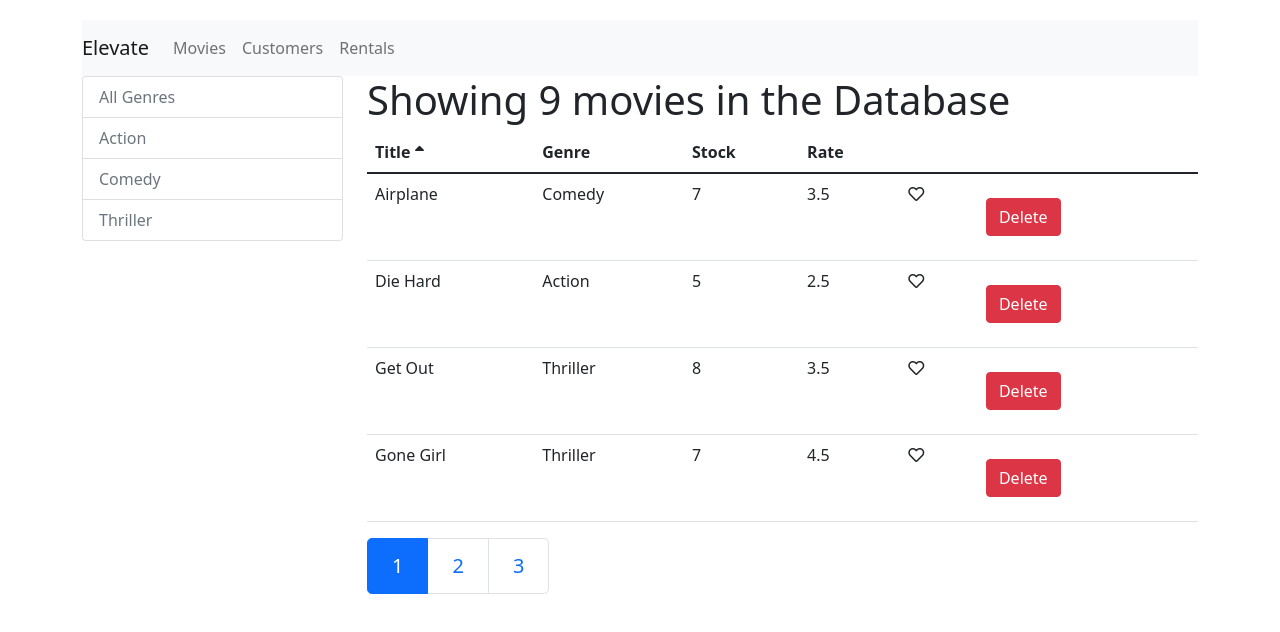
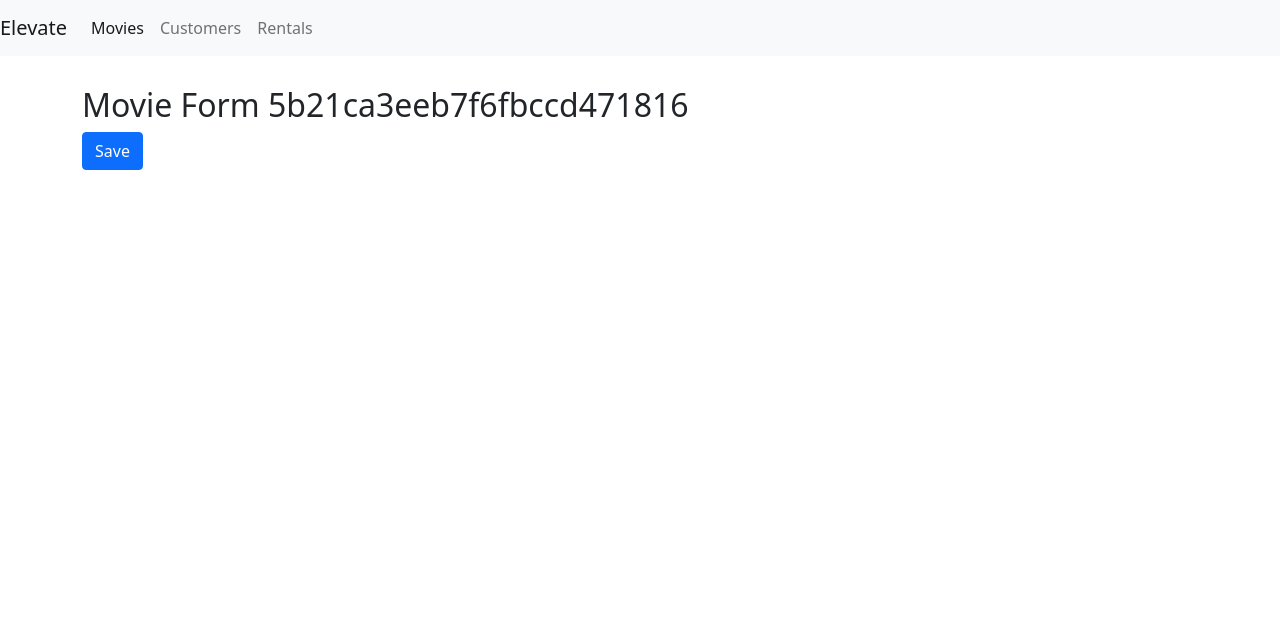
Before and after one commit to Veenakrishna2313/Elevate, a React (Create React App) app: page /movies/5b21ca3eeb7f6fbccd471816 in a window 1280 px wide. Shown: the top 632 px of the page. Built offline with nearby package versions, Linux system fonts and the light colour scheme.

Commit message:
Routing complete

```diff
--- a/src/App.js
+++ b/src/App.js
@@ -1,5 +1,5 @@
+import React from "react";
 
-import "./App.css";
 import "bootstrap/dist/css/bootstrap.css";
 import "font-awesome/css/font-awesome.css";
 import Movies from "./Components/movies";
@@ -8,22 +8,26 @@
 import { Route, Switch, Redirect } from "react-router-dom";
 import NavBar from "./Components/common/navbar";
 import NotFound from "./Components/common/notfound";
-
+import MovieForm from "./Components/common/movieForm";
+import "./App.css";
 
 
 function App() {
   return (
+    <React.Fragment>
+      <NavBar/>
       <main className="container">
-      <NavBar />
         <Switch>
+          <Route path="/movies/:id" component={MovieForm}/>
           <Route path="/movies" component={Movies} />
           <Route path="/customers" component={Customers} />
           <Route path="/rentals" component={Rentals} />
-        <Redirect from="/" to="/movies" />
+          <Redirect from="/" exact to="/movies" />
           <Route path="/not-found" component={NotFound} />
-        <Redirect to="not-found" />
+          <Redirect to="/not-found" />
         </Switch>
       </main>
+    </React.Fragment>
   );
 }
 
--- a/src/Components/common/listGroup.jsx
+++ b/src/Components/common/listGroup.jsx
@@ -1,15 +1,14 @@
-
+import React from "react";
 
 const ListGroup = ({items, textProperty, valueProperty, ItemSelect, selectedItem}) => {
 
    console.log("Props for genre");
   return (
-
         <ul className="list-group">
         {items.map((item)=>
         <li key={item[valueProperty]} onClick={()=>ItemSelect(item)} className={item===selectedItem?"list-group-item clickable active": "list-group-item clickable disabled"}>{item[textProperty]}</li>
 
-        )}
+     )}
         </ul>
 
     );
--- /dev/null
+++ b/src/Components/common/movieForm.jsx
@@ -0,0 +1,12 @@
+import React from 'react'
+
+const MovieForm = ({match,history}) => {
+  return (
+    <div>
+    <h2>Movie Form {match.params.id}</h2>
+    <button className="btn btn-primary" onClick={()=>history.push("/movies")}>Save</button>
+    </div>
+   );
+}
+
+export default MovieForm;
--- a/src/Components/common/navbar.jsx
+++ b/src/Components/common/navbar.jsx
@@ -1,20 +1,24 @@
 import React from 'react';
-import Navbar from 'react-bootstrap/Navbar';
-import Nav from 'react-bootstrap/Nav';
-import Container from 'react-bootstrap/Navbar';
-
+// import Navbar from 'react-bootstrap/Navbar';
+// import Nav from 'react-bootstrap/Nav';
+// import Container from 'react-bootstrap/Navbar';
+import {Link, NavLink} from 'react-router-dom';
 const NavBar = () => {
   return (
-    <Navbar bg="light" variant="light">
-    <Navbar.Brand href="/movies">Elevate</Navbar.Brand>
-    <Nav className="me-auto">
-      <Nav.Link href="/movies">Movies</Nav.Link>
-      <Nav.Link href="/customers">Customers</Nav.Link>
-      <Nav.Link href="/rentals">Rentals</Nav.Link>
+   <nav className="navbar navbar-expand-lg navbar-light bg-light">
+  <Link className="navbar-brand" to="/">Elevate</Link>
+  <button className="navbar-toggler" type="button" data-toggle="collapse" data-target="#navbarNavAltMarkup" aria-controls="navbarNavAltMarkup" aria-expanded="false" aria-label="Toggle navigation">
+    <span className="navbar-toggler-icon"></span>
+  </button>
+  <div className="collapse navbar-collapse" id="navbarNavAltMarkup">
+    <div className="navbar-nav">
+      <NavLink className="nav-item nav-link active" to="/movies">Movies </NavLink>
+      <NavLink className="nav-item nav-link" to="/customers">Customers</NavLink>
+      <NavLink className="nav-item nav-link" to="/rentals">Rentals</NavLink>
 
-    </Nav>
-
-  </Navbar>
+    </div>
+  </div>
+</nav>
    );
 }
 
--- a/src/Components/movies.jsx
+++ b/src/Components/movies.jsx
@@ -1,10 +1,8 @@
 import React, { Component } from 'react';
 import { getMovies } from '../services/fakeMovieService';
-
 import 'font-awesome/css/font-awesome.css';
 import Pagination from './common/pagination';
 import { paginate } from '../Utils/paginate';
-
 import { getGenres } from '../services/fakeGenreService';
 import ListGroup from './common/listGroup';
 import MoviesTable from './moviesTable';
@@ -89,10 +87,10 @@
     // conditional rendering : if the count is zero, then it ll show the first return statement. else it will render the table
     const {length:count}=this.state.movies;
     const {pageSize, currentPage, sortColumn}= this.state;
-    const {genres}=this.state;
+    const {genres, selectedGenre}=this.state;
 
 
-    if(count===0) return <h1>There are no movies</h1>
+    if(count===0) return <p>There are no movies</p>
 
     const {totalCount,data:movies}= this.getPageData();
 
@@ -100,11 +98,11 @@
     return (
   <div className="row">
      <div className="col-3 ">
-       <ListGroup  items={genres} selectedItem={this.state.selectedGenre} ItemSelect={this.handleGenreSelect}>   </ListGroup>
+       <ListGroup  items={genres} selectedItem={selectedGenre} ItemSelect={this.handleGenreSelect}>   </ListGroup>
       </div>
 
     <div className="col ">
-      <h1>Showing {totalCount} movies in the Database </h1>
+      <h4>Showing {totalCount} movies in the Database </h4>
       <MoviesTable movies={movies} onDelete={this.handleDelete} onLike={this.handleLike} onSort={this.handleSort} sortColumn={sortColumn}>
       </MoviesTable>
 
--- a/src/Components/moviesTable.jsx
+++ b/src/Components/moviesTable.jsx
@@ -1,11 +1,12 @@
 import React, { Component } from 'react';
+import {Link} from 'react-router-dom';
 
 import Like from './common/like';
 import Table from './common/table';
 class MoviesTable extends Component  {
 
   columns=[
-    {path:'title', label:'Title'},
+    {path:'title', label:'Title', content:movie=> <Link to={`/movies/${movie._id}`}>{movie.title}</Link>},
     {path:'genre.name', label:'Genre'},
     {path:'numberInStock', label:'Stock'},
     {path:'dailyRentalRate', label:'Rate'},
--- a/src/index.css
+++ b/src/index.css
@@ -1,6 +1,6 @@
 body {
   margin: 0;
-  padding: 20px 0 0 0;
+  padding: 0 0 0 0;
 
   font-family: -apple-system, BlinkMacSystemFont, 'Segoe UI', 'Roboto', 'Oxygen',
     'Ubuntu', 'Cantarell', 'Fira Sans', 'Droid Sans', 'Helvetica Neue',
@@ -8,6 +8,8 @@
   -webkit-font-smoothing: antialiased;
   -moz-osx-font-smoothing: grayscale;
 }
+
+
 
 .clickable{
   cursor:pointer;
@@ -17,3 +19,7 @@
   font-family: source-code-pro, Menlo, Monaco, Consolas, 'Courier New',
     monospace;
 }
+
+.navbar{
+  margin-bottom: 30px;
+}
```
Lines whose indentation alone changed are shown as unchanged.
